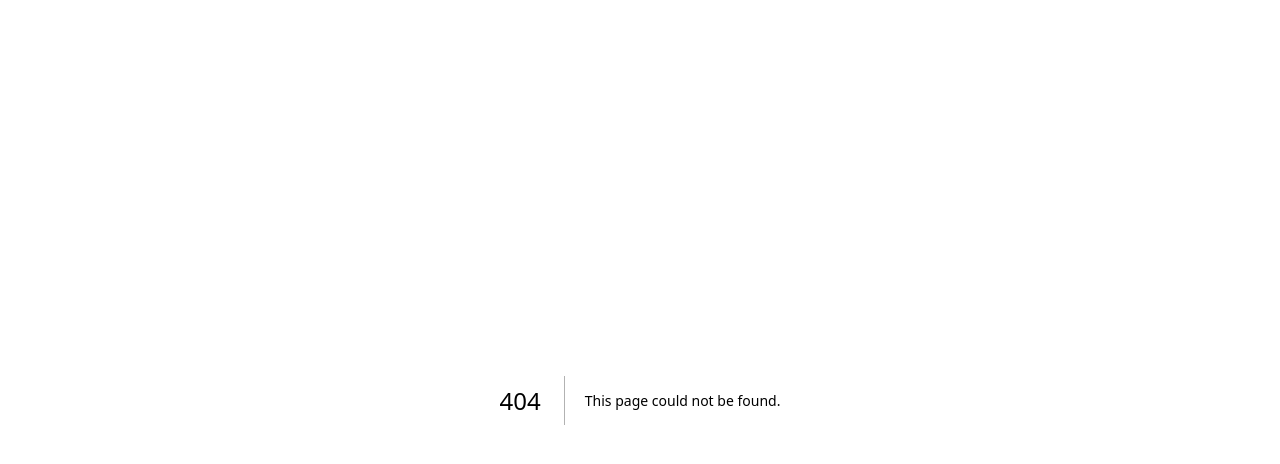
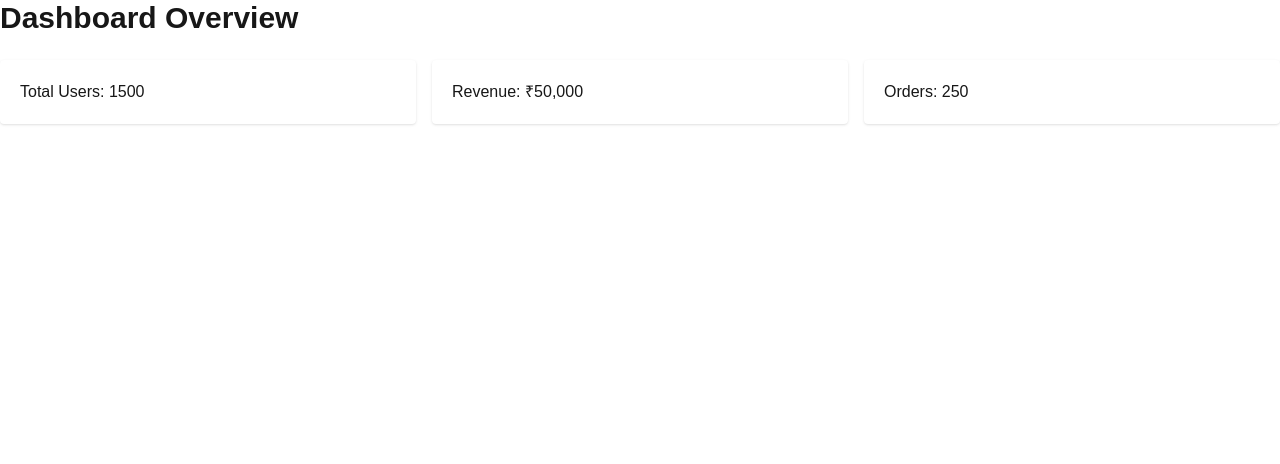
Before and after one commit to surajkr502/Next_js, a Next.js app: page /dashboard in a window 1280 px wide. Before the commit this address had no page. Shown: the top 464 px of the page. Built offline with nearby package versions, Linux system fonts and the light colour scheme.

Commit message:
card and sidebar

```diff
--- /dev/null
+++ b/app/componets/Navbar.tsx
@@ -0,0 +1,13 @@
+export default function Navbar() {
+  return (
+    <div className="bg-white shadow p-4 flex justify-between">
+      <h2 className="font-semibold text-xl">
+        Admin Dashboard
+      </h2>
+
+      <button className="bg-blue-500 text-white px-4 py-2 rounded">
+        Logout
+      </button>
+    </div>
+  );
+}
--- /dev/null
+++ b/app/componets/Sidebar.tsx
@@ -0,0 +1,27 @@
+import Link from "next/link";
+
+export default function Sidebar() {
+  return (
+    <div className="w-64 bg-gray-800 text-white min-h-screen p-5">
+      <h1 className="text-2xl font-bold mb-8">Dashboard</h1>
+
+      <ul className="space-y-4">
+        <li>
+          <Link href="/dashboard">Home</Link>
+        </li>
+
+        <li>
+          <Link href="/dashboard/analytics">
+            Analytics
+          </Link>
+        </li>
+
+        <li>
+          <Link href="/dashboard/users">
+            Users
+          </Link>
+        </li>
+      </ul>
+    </div>
+  );
+}
--- /dev/null
+++ b/app/componets/button.tsx
@@ -0,0 +1,15 @@
+//components/button.tsx
+type ButtonProps = {
+  text:string;
+  color?: string;
+
+};
+export default function Button({ text,
+    color='bg-blue-500',
+ }: ButtonProps) {
+  return (
+    <button className={`${color}-500 text-white px-4 py-2 rounded`}>
+      {text}
+    </button>
+  );
+}
--- /dev/null
+++ b/app/dashboard/analytics/page.tsx
@@ -0,0 +1,7 @@
+export default function AnalyticsPage() {
+  return (
+    <h1 className="text-3xl font-bold">
+      Analytics Page
+    </h1>
+  );
+}
--- /dev/null
+++ b/app/dashboard/page.tsx
@@ -0,0 +1,23 @@
+export default function DashboardPage() {
+  return (
+    <div>
+      <h1 className="text-3xl font-bold">
+        Dashboard Overview
+      </h1>
+
+      <div className="grid grid-cols-3 gap-4 mt-6">
+        <div className="bg-white shadow p-5 rounded">
+          Total Users: 1500
+        </div>
+
+        <div className="bg-white shadow p-5 rounded">
+          Revenue: ₹50,000
+        </div>
+
+        <div className="bg-white shadow p-5 rounded">
+          Orders: 250
+        </div>
+      </div>
+    </div>
+  );
+}
--- /dev/null
+++ b/app/dashboard/user/page.tsx
@@ -0,0 +1,7 @@
+export default function UsersPage() {
+  return (
+    <h1 className="text-3xl font-bold">
+      Users Page
+    </h1>
+  );
+}
--- /dev/null
+++ b/componets/card.tsx
@@ -0,0 +1,16 @@
+type CardProps={
+    title:string;
+    description:string;
+}
+export default function Card({
+    title,
+    description,
+}:CardProps){
+    return(
+        <div className="border p-5 rounded-1g shadow-md">
+            <h2 className="text-xl font-bold">{title}</h2>
+            <p className="mt-2 text-grey-600">{description}</p>
+        </div>
+    );
+
+}
```
